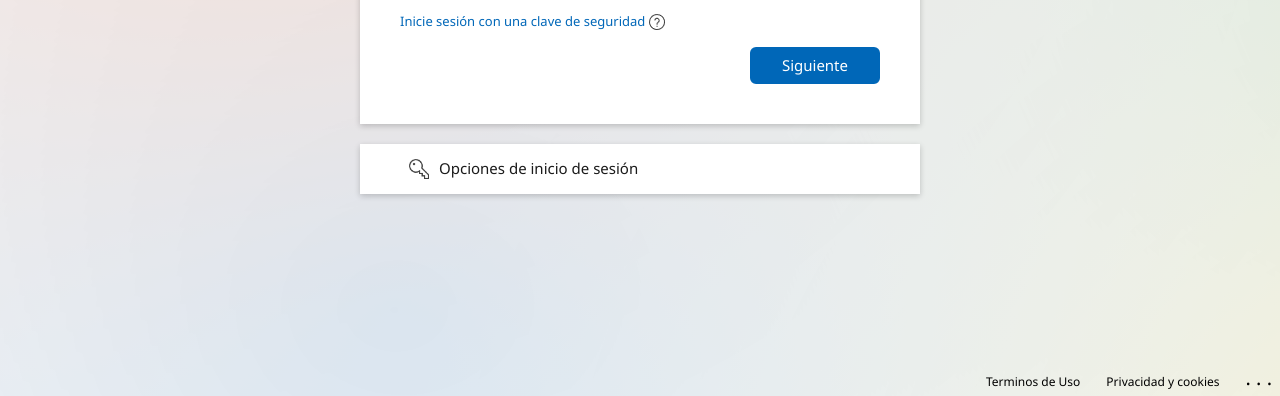
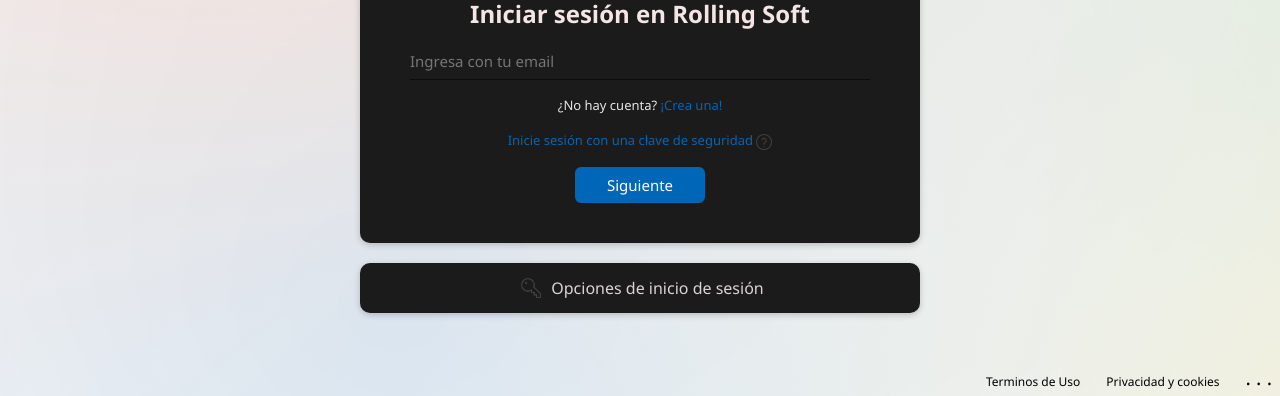
Before and after one commit to mauroarms/Proyecto2_RC_MSFTGames, a plain HTML site: page pages/login.html in a window 1280 px wide. Shown: the part 404-800 px from the top of the page. Drawn offline with nearby package versions, Linux system fonts and the light colour scheme.

Commit message:
Modificado login

```diff
--- a/css/login.css
+++ b/css/login.css
@@ -8,7 +8,7 @@
 html,
 body {
     background-image: url("../assets/bg.svg");
-    color: #1b1b1b;
+    color: #000000;
 }
 
 body{
@@ -24,23 +24,26 @@ body{
     max-width: 600px;
     padding: 20px;
     box-sizing: border-box;
+    border-radius: 5px;
 }
 
 .title {
     line-height: 1.75rem;
-    color: #1b1b1b;
+    color: #f5e5e5;
     font-size: 1.5rem;
     font-weight: 600;
 }
 
 .auth-wrapper {
-    background-color: #fff;
+    background-color: #1b1b1b;
+    color: #e6e6e6;
     box-shadow: 0 2px 6px rgba(0, 0, 0, .2);
     padding: 40px;
     max-width: 100%;
     width: 100%;
     box-sizing: border-box;
     margin-bottom: 20px;
+    border-radius: 10px;
 }
 
 .opts {
@@ -48,13 +51,16 @@ body{
     max-width: 100%;
     cursor: pointer;
     margin: auto;
-    background-color: #fff;
+    color: #dbd3d3;
+    background-color: #1b1b1b;
     -webkit-box-shadow: 0 2px 6px rgba(0, 0, 0, .2);
     -moz-box-shadow: 0 2px 6px rgba(0, 0, 0, .2);
     box-shadow: 0 2px 6px rgba(0, 0, 0, .2);
+    border-radius: 10px;
 }
 
 .opts:hover {
+    color: #000000;
     background-color: rgba(70, 70, 70, 0.1);
 }
 
--- a/pages/login.html
+++ b/pages/login.html
@@ -14,11 +14,11 @@
     <link rel="stylesheet" href="../css/login.css">
   </head>
   <body>
-    <section class="auth-container">
+    <section class="auth-container text-md-center">
       <article id="section_uname">
         <div class="auth-wrapper container">
-          <img src="../assets/logo.png" alt="Microsoft" />
-          <h2 class="title mb-16 mt-16">Iniciar sesión</h2>
+          <img src="../images/logo-rolling-soft.png" class="w-100" alt="Microsoft" />
+          <h2 class="title mb-16 mt-16">Iniciar sesión en Rolling Soft</h2>
           <form>
             <div class="mb-16">
                 <p id="error_username" class="error"></p>
@@ -27,7 +27,7 @@
                   type="text"
                   name="username"
                   class="input"
-                  placeholder="Email, celular, o Skype"
+                  placeholder="Ingresa con tu email"
                   minlength="4"
                   maxlength="123"
                   required
@@ -46,11 +46,11 @@
             </p>
           </div>
           <div>
-            <button class="btn" id="btn_next">Siguiente</button>
+            <button class="btn m-auto" id="btn_next">Siguiente</button>
           </div>
         </div>
         <div class="opts">
-          <p class="has-icon mb-0" style="font-size: 15px">
+          <p class="has-icon mb-0 justify-content-center style="font-size: 15px">
             <span class="icon"
               ><img src="../assets/key.png" width="30px"
             /></span>
```
